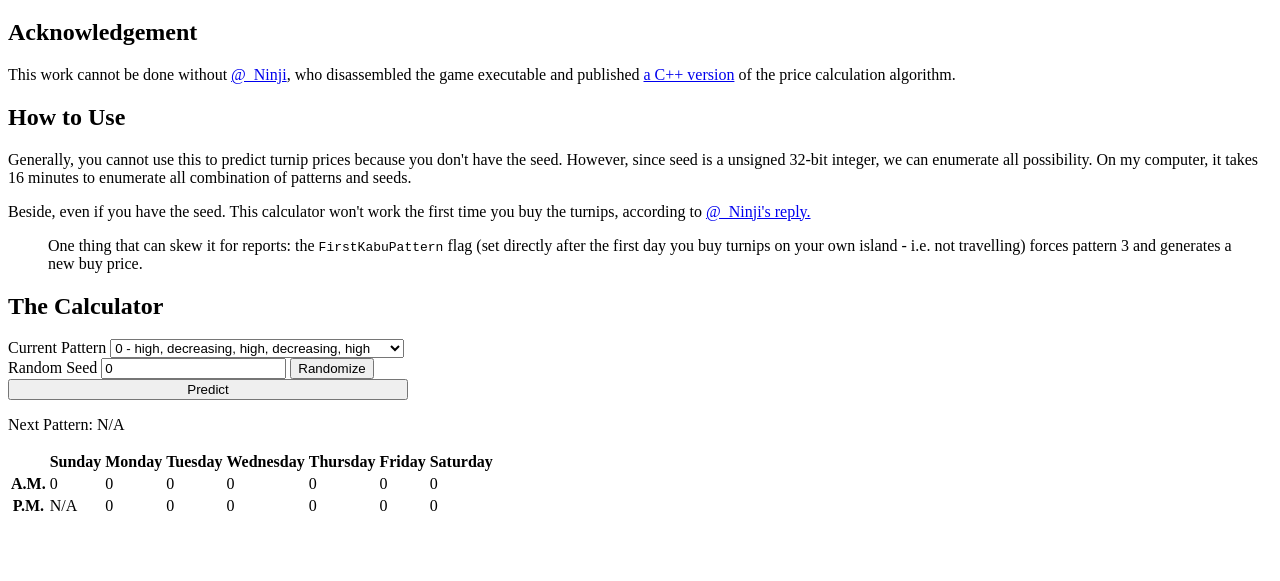
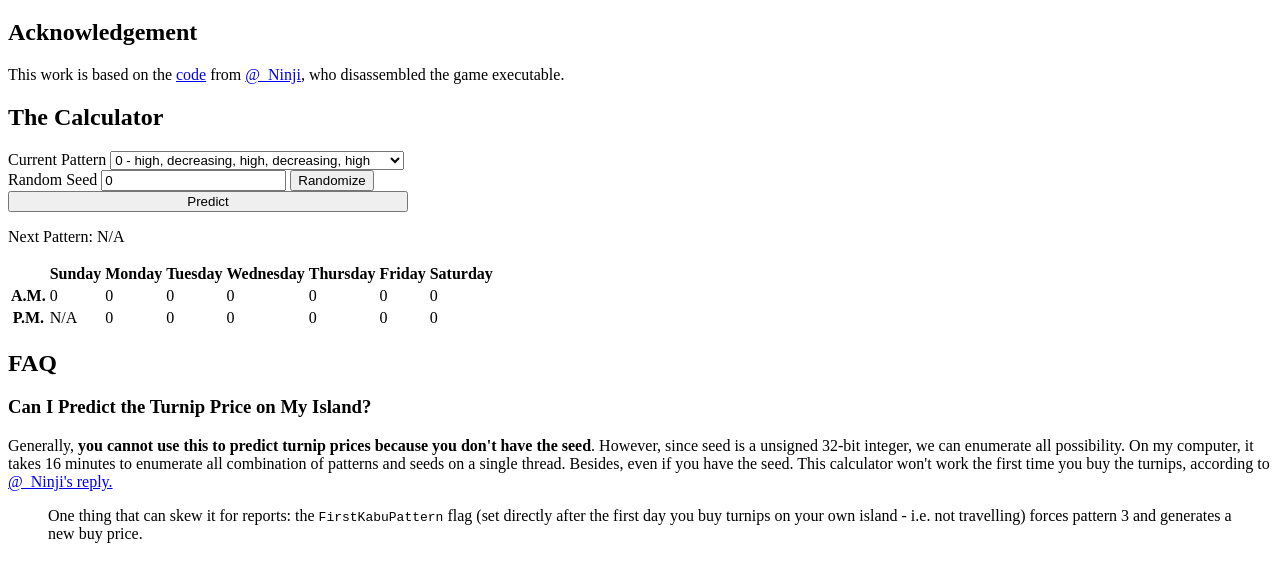
Before and after one commit to chengluyu/turnip-price, a website built with webpack: page www/index.html in a window 1280 px wide. Shown: the part 61-642 px from the top of the page. Built offline with nearby package versions, Linux system fonts and the light colour scheme.

Commit message:
content: rewrite acknowledgement and rename faq

```diff
--- a/www/index.html
+++ b/www/index.html
@@ -15,27 +15,12 @@
     <h1>AC:HN Price Calculator</h1>
     <h2>Acknowledgement</h2>
     <p>
-      This work cannot be done without
+      This work is based on the
+      <a href="https://gist.github.com/Treeki/85be14d297c80c8b3c0a76375743325b">code</a>
+      from
       <a href="https://twitter.com/_Ninji">@_Ninji</a>,
-      who disassembled the game executable and published
-      <a href="https://gist.github.com/Treeki/85be14d297c80c8b3c0a76375743325b">a C++ version</a>
-      of the price calculation algorithm.
+      who disassembled the game executable.
     </p>
-    <h2>How to Use</h2>
-    <p>
-      Generally, you cannot use this to predict turnip prices because you don't have the seed.
-      However, since seed is a unsigned 32-bit integer, we can enumerate all possibility.
-      On my computer, it takes 16 minutes to enumerate all combination of patterns and seeds.
-    </p>
-    <p>
-      Beside, even if you have the seed. This calculator won't work the first time you buy the turnips,
-      according to <a href="https://twitter.com/_Ninji/status/1245097287136706561?s=20">@_Ninji's reply.</a>
-    </p>
-    <blockquote>
-      One thing that can skew it for reports: the <code>FirstKabuPattern</code> flag
-      (set directly after the first day you buy turnips on your own island - i.e. not travelling)
-      forces pattern 3 and generates a new buy price.
-    </blockquote>
     <h2>The Calculator</h2>
     <form id="turnip-price-form">
       <div>
@@ -92,6 +77,21 @@
         </tr>
       </tbody>
     </table>
+    <h2>FAQ</h2>
+    <h3>Can I Predict the Turnip Price on My Island?</h3>
+    <p>
+      Generally,
+      <strong>you cannot use this to predict turnip prices because you don't have the seed</strong>.
+      However, since seed is a unsigned 32-bit integer, we can enumerate all possibility.
+      On my computer, it takes 16 minutes to enumerate all combination of patterns and seeds on a single thread.
+      Besides, even if you have the seed. This calculator won't work the first time you buy the turnips,
+      according to <a href="https://twitter.com/_Ninji/status/1245097287136706561?s=20">@_Ninji's reply.</a>
+    </p>
+    <blockquote>
+      One thing that can skew it for reports: the <code>FirstKabuPattern</code> flag
+      (set directly after the first day you buy turnips on your own island - i.e. not travelling)
+      forces pattern 3 and generates a new buy price.
+    </blockquote>
     <noscript>This page contains webassembly and javascript content, please enable javascript in your browser.</noscript>
     <script src="./bootstrap.js"></script>
   </body>
```
